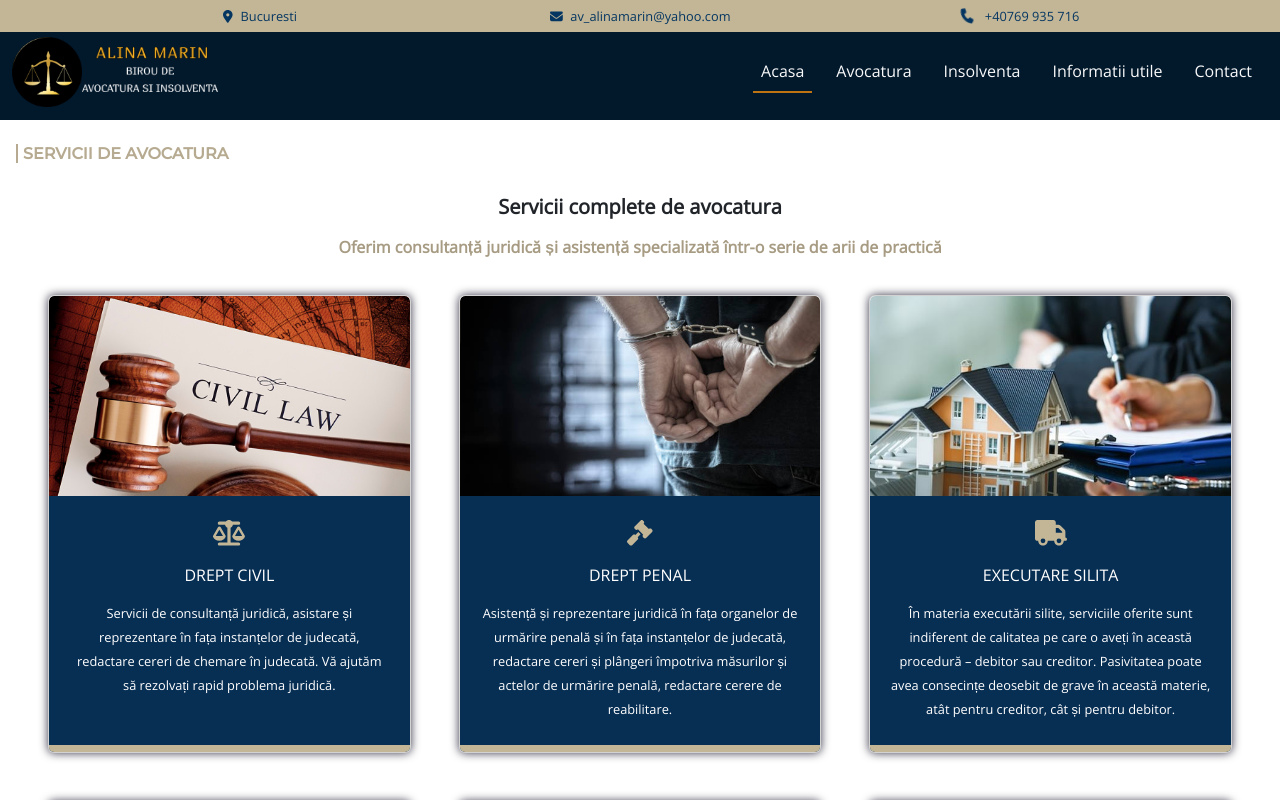
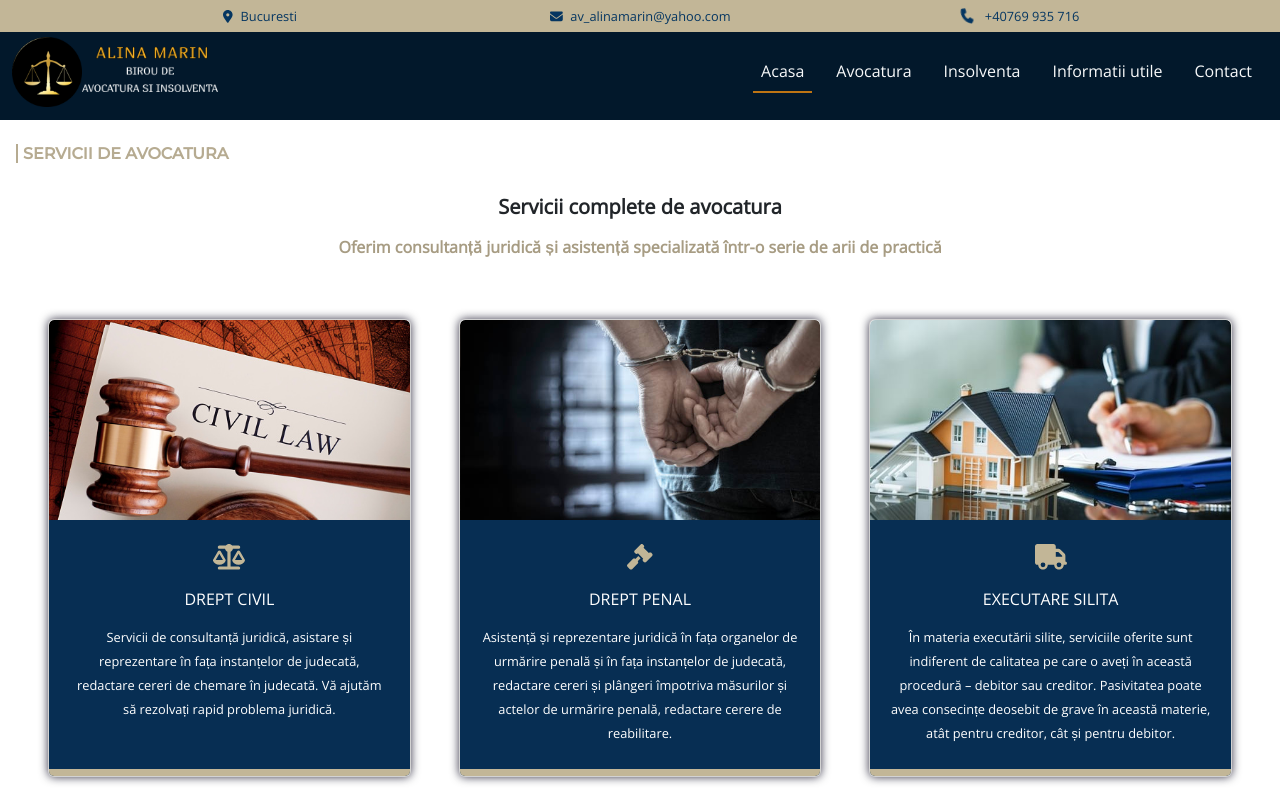
Before and after one commit to AlexJora/lawyer-website, a React (Create React App) app in the folder client/: page /avocatura in a window 1280 px wide. Shown: the top 800 px of the page. Built offline with nearby package versions, Linux system fonts and the light colour scheme; a web font is replaced by a local one.

Commit message:
more padding for subtitles

```diff
--- a/client/src/pages/Avocatura.js
+++ b/client/src/pages/Avocatura.js
@@ -12,7 +12,7 @@ const Avocatura = () => {
           <h6 className='guide-text ms-3 mt-4' >SERVICII DE AVOCATURA</h6>
           <div className=" pt-4 text-center">
             <h5 className="fw-bold text-center pb-1">Servicii complete de avocatura</h5>
-            <h6 className="fw-bold subtitle lh-lg text-center px-5">Oferim consultanță juridică și asistență specializată într-o serie de arii de practică</h6>
+            <h6 className="fw-bold subtitle lh-lg text-center px-5 pb-4">Oferim consultanță juridică și asistență specializată într-o serie de arii de practică</h6>
           </div>
           <div className="row g-5 px-5 pt-4 ">
             <div className="col-lg-4 col-md-6 col-sm-12">
--- a/client/src/pages/Insolventa.js
+++ b/client/src/pages/Insolventa.js
@@ -11,7 +11,7 @@ const Insolventa = () => {
           <h6 className='guide-text ms-3 mt-4' >SERVICII DE INSOLVENTA</h6>
           <div className='container py-5'>
             <h5 className="fw-bold text-center pb-1">Servicii de consultanță și reprezentare în insolvență</h5>
-            <h6 className="fw-bold subtitle lh-lg text-center px-5 pb-4">Oferim asistență specializată în procedurile de insolvență, de la evaluarea opțiunilor disponibile și până la finalizarea procesului</h6>
+            <h6 className="fw-bold subtitle lh-lg text-center px-5 pb-5">Oferim asistență specializată în procedurile de insolvență, de la evaluarea opțiunilor disponibile și până la finalizarea procesului</h6>
 
             <div className='card'>
               <div class="insolvency card-img-top2" >
```
